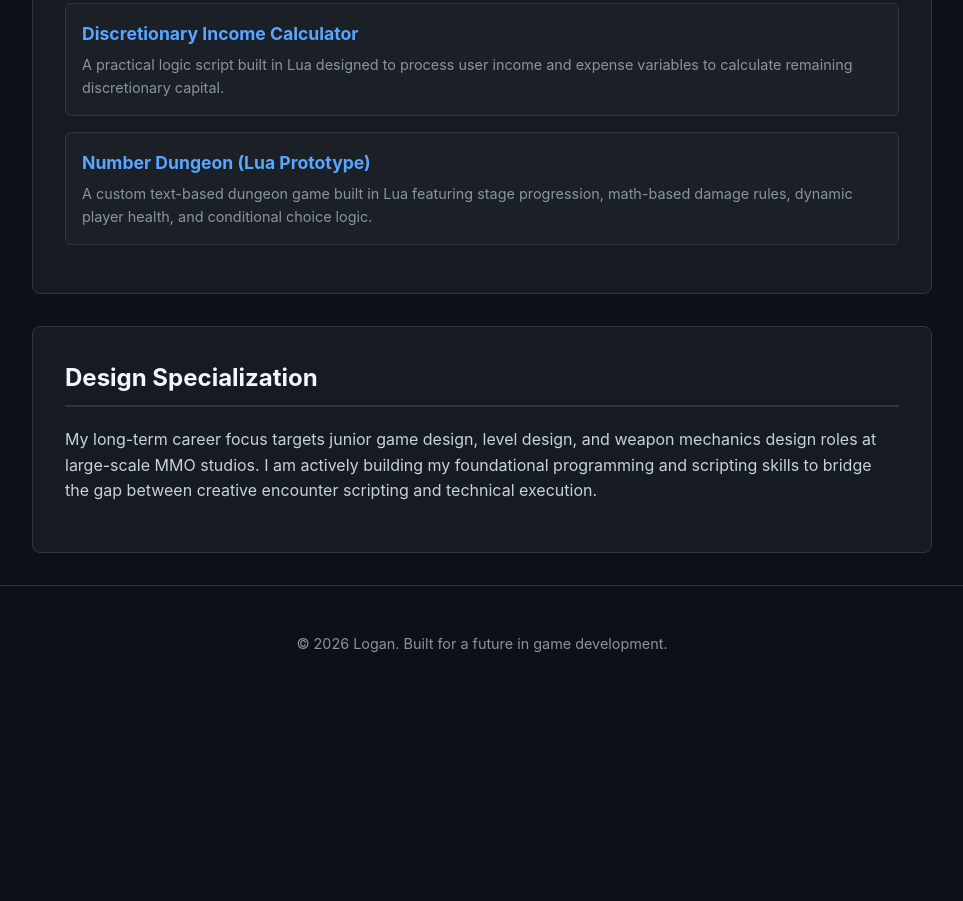
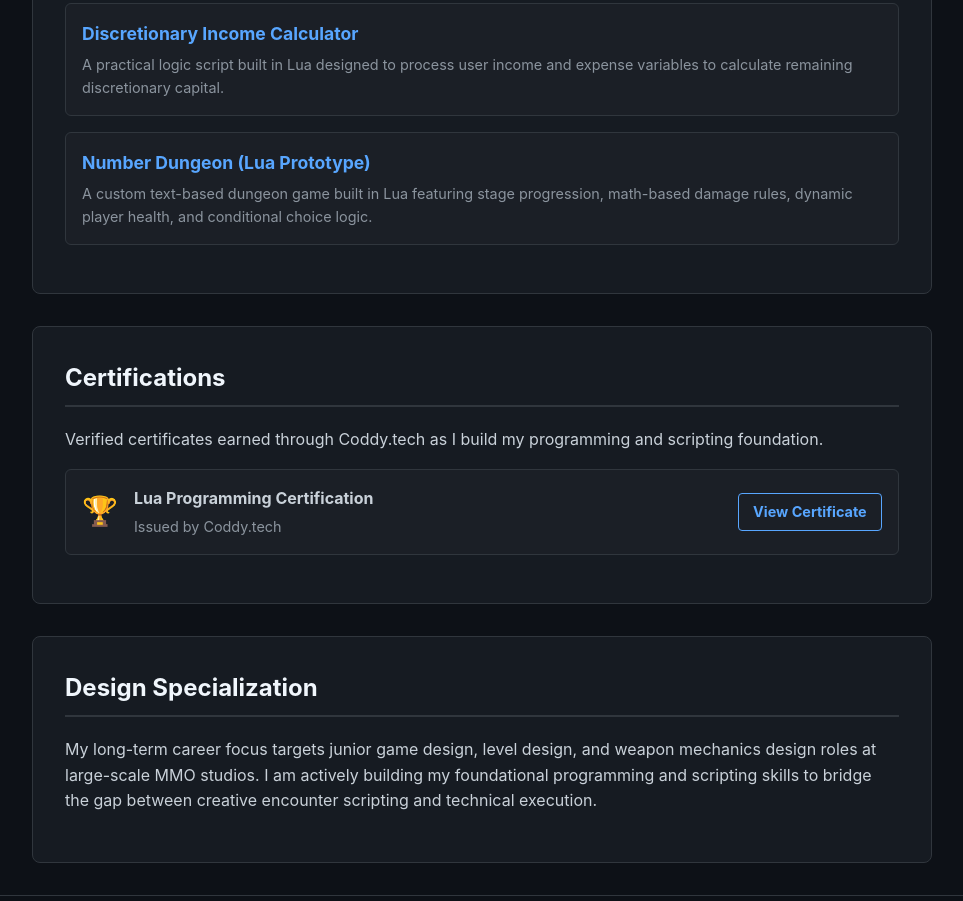
Before and after one commit to lcroweryba/logan-dev-portfolio, a plain HTML site: page index.html in a window 1280 px wide. Shown: the part 933-1834 px from the top of the page, without its empty margins (158-1121 px from the left). Before the commit the page ends 1636 px from the top, so only its background shows below. Drawn offline with Linux system fonts and the light colour scheme.

Commit message:
Add certifications section to index.html
Added a certifications section with a sample certification item.

```diff
--- a/index.html
+++ b/index.html
@@ -43,6 +43,7 @@
             border-bottom: 1px solid var(--border);
             display: flex;
             justify-content: center;
+            flex-wrap: wrap;
             gap: 2rem;
             padding: 1rem;
             position: sticky;
@@ -69,6 +70,7 @@
             padding: 2rem;
             margin-bottom: 2rem;
             border-radius: 8px;
+            scroll-margin-top: 4rem;
         }
         h2 {
             color: var(--text-heading);
@@ -140,6 +142,42 @@
             margin-top: 0.3rem;
             margin-bottom: 0;
         }
+        /* CERTIFICATIONS */
+        .cert-item {
+            display: flex;
+            justify-content: space-between;
+            align-items: center;
+            flex-wrap: wrap;
+            gap: 1rem;
+        }
+        .cert-info {
+            display: flex;
+            align-items: center;
+            gap: 1rem;
+        }
+        .cert-icon {
+            font-size: 1.8rem;
+            line-height: 1;
+        }
+        .cert-issuer {
+            font-size: 0.9rem;
+            color: #8b949e;
+            margin: 0.2rem 0 0 0;
+        }
+        .btn-cert {
+            border: 1px solid var(--accent);
+            color: var(--accent);
+            padding: 0.4rem 0.9rem;
+            border-radius: 4px;
+            text-decoration: none;
+            font-weight: bold;
+            font-size: 0.9rem;
+            transition: background-color 0.2s, color 0.2s;
+        }
+        .btn-cert:hover {
+            background-color: var(--accent);
+            color: var(--bg-color);
+        }
         footer {
             text-align: center;
             padding: 2rem;
@@ -159,6 +197,7 @@
     <nav>
         <a href="#about">About & Motivation</a>
         <a href="#coddy-projects">Coddy Projects</a>
+        <a href="#certifications">Certifications</a>
         <a href="#goals">Design Focus</a>
     </nav>
 
@@ -202,6 +241,29 @@
             </ul>
         </section>
 
+        <!-- CERTIFICATIONS SECTION -->
+        <section id="certifications">
+            <h2>Certifications</h2>
+            <p>Verified certificates earned through Coddy.tech as I build my programming and scripting foundation.</p>
+
+            <ul id="cert-list">
+                <!-- PASTE YOUR CERTIFICATES BELOW THIS LINE (copy a whole <li> block for each new cert) -->
+
+                <li class="cert-item">
+                    <div class="cert-info">
+                        <span class="cert-icon">🏆</span>
+                        <div>
+                            <strong>Lua Programming Certification</strong>
+                            <p class="cert-issuer">Issued by Coddy.tech</p>
+                        </div>
+                    </div>
+                    <a class="btn-cert" href="https://coddy.tech/certifications/bgT4yL-lua-A9ULpi" target="_blank" rel="noopener">View Certificate</a>
+                </li>
+
+                <!-- PASTE YOUR CERTIFICATES ABOVE THIS LINE -->
+            </ul>
+        </section>
+
         <!-- DESIGN FOCUS SECTION -->
         <section id="goals">
             <h2>Design Specialization</h2>
```
